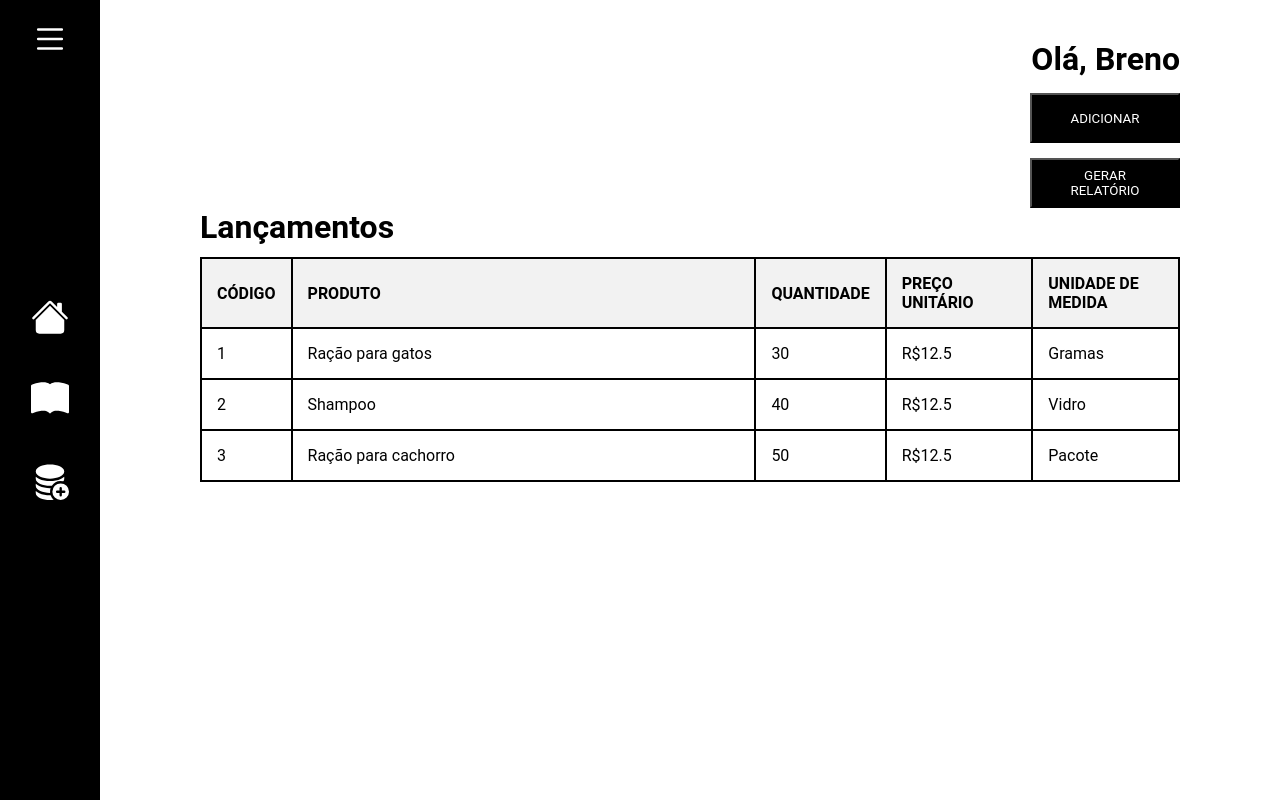
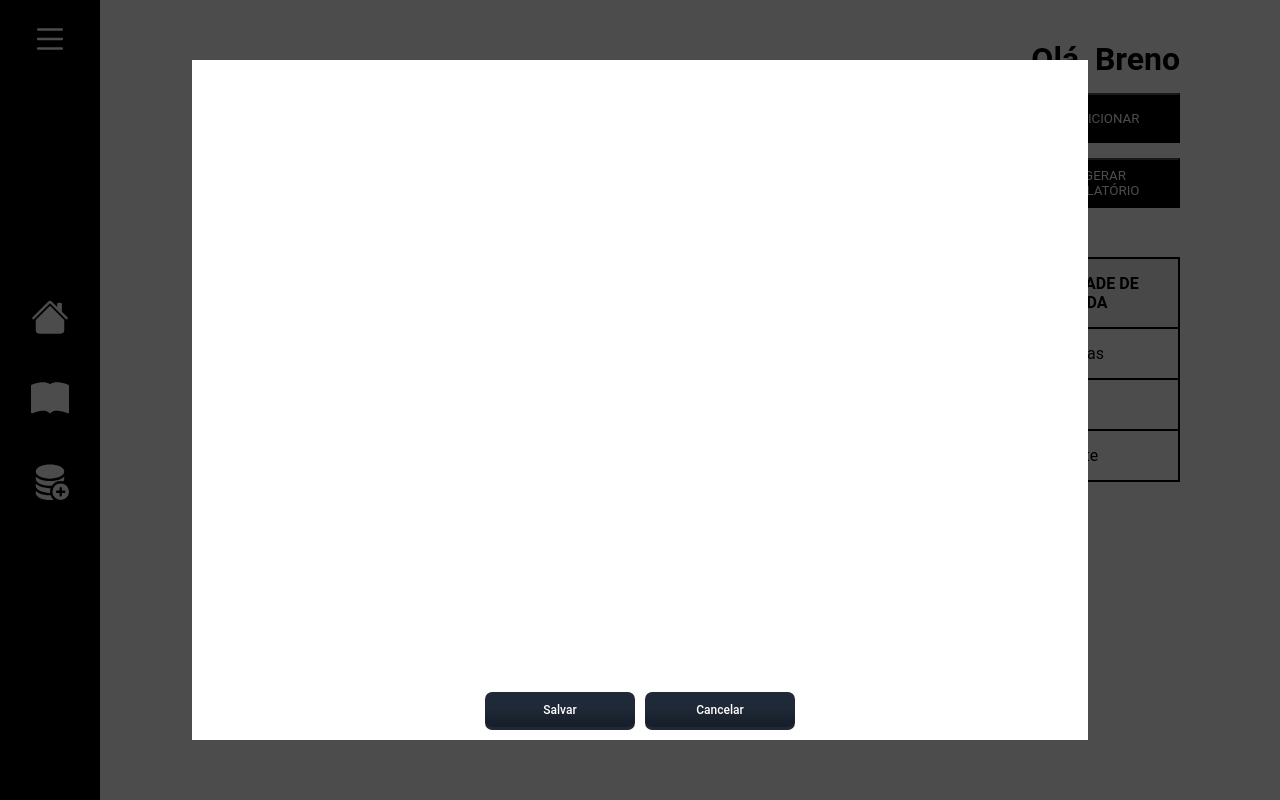
Before and after one commit to BrenoMotta12/frontend-petshop, a React (Vite) app: page /productregister in a window 1280 px wide. Both pictures are taken after a click on the button "ADICIONAR". Built offline with nearby package versions, Linux system fonts and the light colour scheme.

Commit message:
Base do formulario para tela de registro de produtos

```diff
--- /dev/null
+++ b/src/components/Modal/FormProductRegister/FormProductRegister.jsx
@@ -0,0 +1,7 @@
+import React from 'react'
+
+export default function FormProductRegister() {
+  return (
+        <h1></h1>
+    )
+}
--- /dev/null
+++ b/src/components/Modal/Modal.css
@@ -0,0 +1,121 @@
+.background {
+    position: fixed;
+    top: 0;
+    bottom: 0;
+    left: 0;
+    right: 0;
+    background-color: rgb(0,0,0, 0.7);
+    z-index: 1000;
+    display: flex;
+    align-items: center;
+}
+
+.modal {
+    position: relative;
+    display: flex;
+    margin-left: auto;
+    margin-right: auto;
+    width: 70%;
+    height: 85%;
+    background-color: white;
+    justify-content: center;
+}
+
+.button-style {
+    font-family: ui-monospace, SFMono-Regular, Menlo, Monaco, Consolas,
+      "Liberation Mono", "Courier New", monospace;
+    font-size: 12px;
+    padding: 1em 2.7em;
+    font-weight: 500;
+    width: 150px;
+    background: #1f2937;
+    color: white;
+    border: none;
+    position: relative;
+    overflow: hidden;
+    border-radius: 0.6em;
+    cursor: pointer;
+    margin: 5px;
+  }
+
+.gradient {
+    position: absolute;
+    width: 100%;
+    height: 100%;
+    left: 0;
+    top: 0;
+    border-radius: 0.6em;
+    margin-top: -0.25em;
+    background-image: linear-gradient(
+    rgba(0, 0, 0, 0),
+    rgba(0, 0, 0, 0),
+    rgba(0, 0, 0, 0.3)
+    );
+}
+
+.label {
+    position: relative;
+    top: -1px;
+}
+
+.transition-save {
+    transition-timing-function: cubic-bezier(0, 0, 0.2, 1);
+    transition-duration: 500ms;
+    background-color: green;
+    border-radius: 9999px;
+    width: 0;
+    height: 0;
+    position: absolute;
+    left: 50%;
+    top: 50%;
+    transform: translate(-50%, -50%);
+}
+
+.transition-cancel {
+    transition-timing-function: cubic-bezier(0, 0, 0.2, 1);
+    transition-duration: 500ms;
+    background-color: red;
+    border-radius: 9999px;
+    width: 0;
+    height: 0;
+    position: absolute;
+    left: 50%;
+    top: 50%;
+    transform: translate(-50%, -50%);
+}
+
+button:hover .transition-save {
+    width: 14em;
+    height: 14em;
+}
+button:hover .transition-cancel {
+    width: 14em;
+    height: 14em;
+}
+
+button:active {
+    transform: scale(0.97);
+}
+
+.buttons-container {
+    position: absolute;
+    display: flex;
+    align-items: end;
+    align-self: flex-end;
+    flex-direction: row;
+    margin-bottom: 5px;
+    position: absolute;
+    bottom: 0;
+    left: 0;
+    right: 0;
+    justify-content: center;
+}
+.form-container {
+    color: black;
+}
+.content-container {
+    display: flex;
+    flex-direction: column;
+    justify-content: space-between;
+    height: 100%;
+}
--- /dev/null
+++ b/src/components/Modal/Modal.jsx
@@ -0,0 +1,33 @@
+import React from 'react'
+import './Modal.css'
+
+export default function Modal({isOpen, setOpenModal, children}) {
+  if (isOpen) {
+    return (
+      <div className='background'>
+        <div className='modal'>
+          <div className='content-container'>
+            <div className='form-container'>
+              {children}
+            </div>
+
+            <div className='buttons-container'>
+              <button className='button-style' >
+                <span class="transition-save"></span>
+                <span class="gradient"></span>
+                <span class="label">Salvar</span>
+              </button>
+              <button className='button-style' onClick={setOpenModal}>
+                <span class="transition-cancel"></span>
+                <span class="gradient"></span>
+                <span class="label">Cancelar</span>
+              </button>
+            </div>
+          </div>
+        </div>
+      </div>
+    )
+  }
+
+  return null
+}
--- a/src/screens/ProductRegister/ProductRegister.jsx
+++ b/src/screens/ProductRegister/ProductRegister.jsx
@@ -1,8 +1,11 @@
+import { useState } from 'react'
 import './ProductRegister.css'
+import Modal from '../../components/Modal/Modal'
+import FormProductRegister from '../../components/Modal/FormProductRegister/FormProductRegister'
 
 function ProductRegister () {
 
-
+    const [openModal, setOpenModal] = useState(false)
     const name = "Breno"
 
     // Variavel criada para testes - Aguardando API ficar pronta
@@ -10,22 +13,18 @@ function ProductRegister () {
         {
             "idItem": 1,
             "product": "Ração para gatos",
-            "quantity": 30,
             "value": 12.50,
             "unit": "Gramas"
-
         },
         {
             "idItem": 2,
             "product": "Shampoo",
-            "quantity": 40,
             "value": 12.50,
             "unit": "Vidro"
         },
         {
             "idItem": 3,
             "product": "Ração para cachorro",
-            "quantity": 50,
             "value": 12.50,
             "unit": "Pacote"
         }
@@ -33,32 +32,30 @@ function ProductRegister () {
 
 
     return (
-
-
         <div className="body">
 
             <div className='buttons'>
                 <h1>Olá, {name}</h1>
                 <div>
-                    <button className='button-new' onClick={() => console.log('Clicou')}>
+                    <button className='button-new' onClick={() => setOpenModal(true)}>
                         ADICIONAR
                     </button>
+                    <Modal isOpen={openModal} setOpenModal={() => setOpenModal(!openModal)} children={<FormProductRegister/>}/>
                 </div>
                 <div>
-                    <button className='button-report' onClick={() => console.log('Clicou')}>
+                    <button className='button-report' onClick={() => {}}>
                         <p>GERAR</p>
                         <p>RELATÓRIO</p>
                     </button>
                 </div>
             </div>
-            <h1 className='text-realeases'>Lançamentos</h1>
+            <h1 className='text-realeases'>Cadastro de Produtos</h1>
 
             <table className='table-products'>
                 <thead>
                     <tr>
                         <th>CÓDIGO</th>
                         <th>PRODUTO</th>
-                        <th>QUANTIDADE</th>
                         <th>PREÇO UNITÁRIO</th>
                         <th>UNIDADE DE MEDIDA</th>
                     </tr>
@@ -68,7 +65,6 @@ function ProductRegister () {
                         <tr key={index}>
                             <td className='column-id'>{item.idItem}</td>
                             <td className='column-product'>{item.product}</td>
-                            <td className='column-quantity'>{item.quantity}</td>
                             <td className='column-value'>R${item.value}</td>
                             <td className='column-unit'>{item.unit}</td>
                         </tr>
```
Also changed, not shown: src/components/Modal/FormProductRegister/FormProductRegister.css (added).
